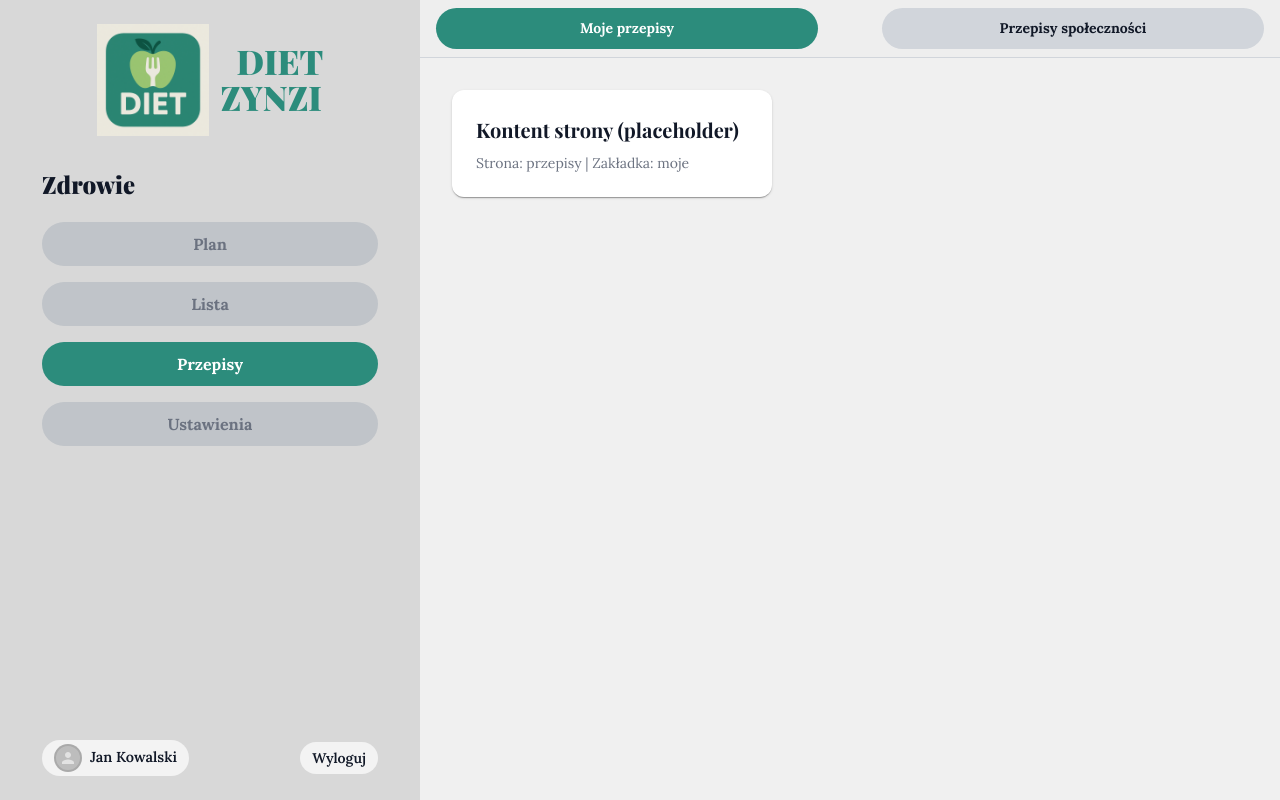
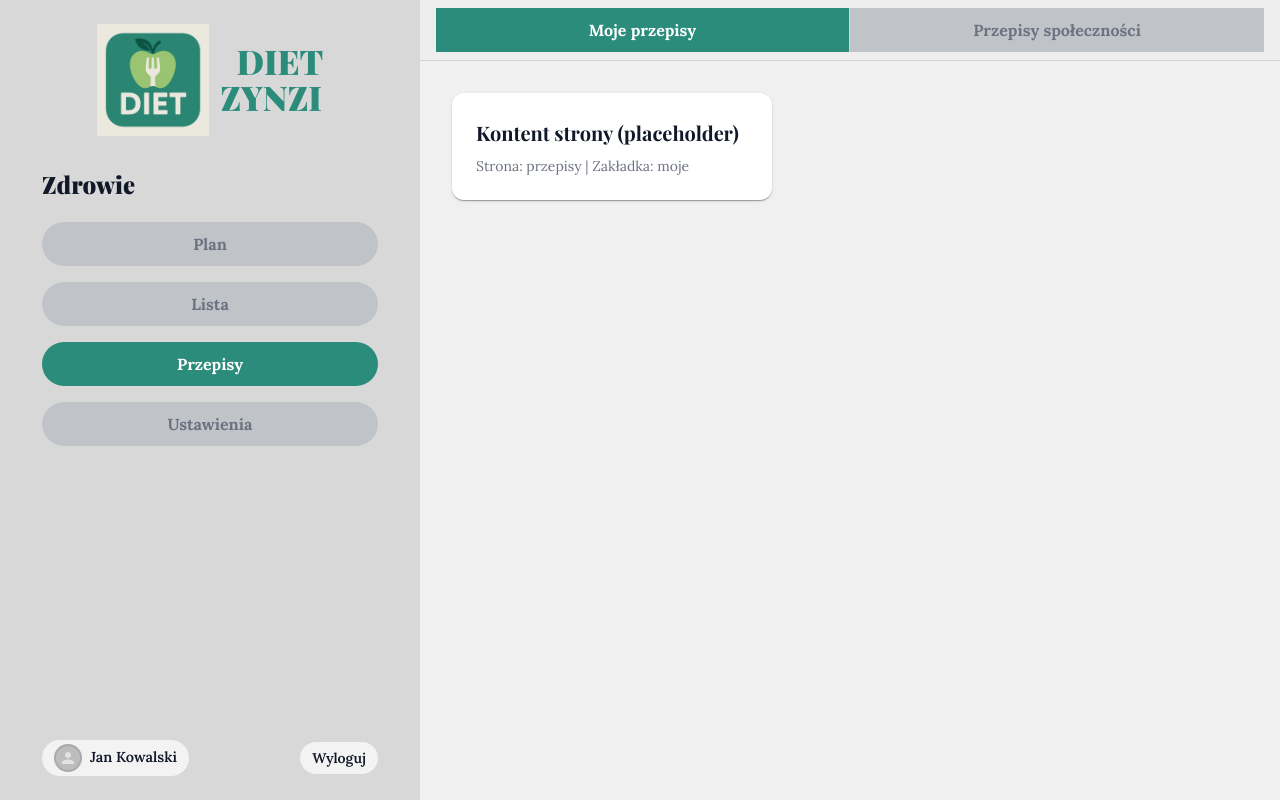
Before and after one commit to Zyzibit/FoodMatch, a React (Vite) app in the folder frontend/: page /sidebar-preview in a window 1280 px wide. Built offline with nearby package versions, Linux system fonts and the light colour scheme.

Commit message:
toppanel

```diff
--- a/frontend/src/components/buttons/Tile.tsx
+++ b/frontend/src/components/buttons/Tile.tsx
@@ -10,6 +10,8 @@ export interface TileProps {
   active?: boolean;
   disabled?: boolean;
   size?: TileSize;
+  square?: boolean; // if true, remove border radius (useful for date strip)
+  bordered?: boolean; // optional border (handled usually by parent)
   onClick?: MouseEventHandler<HTMLButtonElement>;
   className?: string;
 }
@@ -28,6 +30,8 @@ export default function Tile({
   active = false,
   disabled = false,
   size = "md",
+  square = false,
+  bordered = false,
   onClick,
   className,
 }: TileProps) {
@@ -44,7 +48,7 @@ export default function Tile({
 
         return {
           justifyContent: "center",
-          borderRadius: 9999,
+          borderRadius: square ? 0 : 9999,
           py: paddings[size],
           px: 2,
           textTransform: "none",
@@ -60,6 +64,12 @@ export default function Tile({
             backgroundColor: t.palette.grey[200],
             color: t.palette.grey[500],
           },
+          ...(bordered
+            ? {
+                border: `1px solid ${t.palette.grey[300]}`,
+                boxSizing: "border-box",
+              }
+            : {}),
         };
       }}
     >
--- a/frontend/src/components/panels/TopPanel.tsx
+++ b/frontend/src/components/panels/TopPanel.tsx
@@ -1,6 +1,7 @@
-import { Box, Button } from "@mui/material";
+import { Box } from "@mui/material";
 import type { ReactNode } from "react";
 import { useEffect, useMemo } from "react";
+import Tile from "../buttons/Tile";
 
 export type TopPanelItem = {
   key: string;
@@ -51,17 +52,47 @@ export default function TopPanel({
   onChange,
   sticky = false,
 }: {
-  activePage: string; // ← wybór strony determinuje, jakie są zakładki
-  activeKey?: string; // ← kontrola aktywnej zakładki z page
-  onChange?: (key: string) => void; // ← informujemy page o kliknięciu
-  sticky?: boolean; // ← opcjonalnie „przyklej” na górę
+  activePage: string;
+  activeKey?: string;
+  onChange?: (key: string) => void;
+  sticky?: boolean;
 }) {
+  // date strip: always create 9 days from -2..+6 relative to today
+  const dateTiles = useMemo(() => {
+    const today = new Date();
+    const start = new Date(today);
+    start.setDate(today.getDate() - 2);
+    const days: { key: string; label: string }[] = [];
+    const total = 9; // -2..+6
+    for (let i = 0; i < total; i++) {
+      const d = new Date(start);
+      d.setDate(start.getDate() + i);
+      const iso = d.toISOString().slice(0, 10);
+      const weekday = d
+        .toLocaleDateString("pl-PL", { weekday: "short" })
+        .replace(".", "");
+      const day = d.getDate().toString().padStart(2, "0");
+      days.push({ key: `date-${iso}`, label: `${weekday} ${day}` });
+    }
+    return days;
+  }, []);
+
   const items = useMemo(
     () => topPanelConfigs[activePage]?.tabs ?? [],
     [activePage]
   );
 
   useEffect(() => {
+    // when switching to plan, set today's date as default active if none set
+    if (activePage === "plan") {
+      const today = new Date();
+      const iso = today.toISOString().slice(0, 10);
+      const todayKey = `date-${iso}`;
+      const exists = dateTiles.some((t) => t.key === activeKey);
+      if (!exists) onChange?.(todayKey);
+      return;
+    }
+
     const conf = topPanelConfigs[activePage];
     if (!conf) return;
     const exists = items.some((t) => t.key === activeKey);
@@ -69,7 +100,11 @@ export default function TopPanel({
       const fallback = conf.defaultTab ?? conf.tabs[0]?.key;
       if (fallback) onChange?.(fallback);
     }
-  }, [activePage, activeKey, items, onChange]);
+  }, [activePage, activeKey, items, onChange, dateTiles]);
+
+  const renderArray = activePage === "plan" ? dateTiles : items;
+  const count = renderArray.length;
+
   return (
     <Box
       sx={(t) => ({
@@ -86,46 +121,38 @@ export default function TopPanel({
       <Box
         sx={{
           display: "grid",
-          gridTemplateColumns: `repeat(${items.length}, 1fr)`, // równe kolumny
-          gap: 8,
+          gridTemplateColumns: `repeat(${count}, 1fr)`,
+          gap: 0,
           maxWidth: 1100,
           mx: "auto",
         }}
       >
-        {items.map(({ key, label, icon, disabled }) => {
+        {renderArray.map((it, i) => {
+          const key = (it as any).key as string;
+          const label = (it as any).label as string;
+          const icon = (it as any).icon as ReactNode | undefined;
+          const disabled = (it as any).disabled as boolean | undefined;
           const active = key === activeKey;
+
           return (
-            <Button
+            <Box
               key={key}
-              onClick={() => onChange?.(key)}
-              disabled={disabled}
-              fullWidth
-              disableElevation
               sx={(t) => ({
-                borderRadius: 9999,
-                py: 1,
-                textTransform: "none",
-                fontWeight: 700,
-                justifyContent: "center",
-                gap: 0.6,
-                backgroundColor: active
-                  ? t.palette.secondary.main
-                  : t.palette.grey[300],
-                color: active ? t.palette.common.white : t.palette.text.primary,
-                "&:hover": {
-                  backgroundColor: active
-                    ? t.palette.secondary.dark
-                    : t.palette.grey[400],
-                },
-                "&.Mui-disabled": {
-                  backgroundColor: t.palette.grey[200],
-                  color: t.palette.grey[500],
-                },
+                width: "100%",
+                borderRight:
+                  i < count - 1 ? `1px solid ${t.palette.grey[300]}` : "none",
               })}
             >
-              {icon}
-              {label}
-            </Button>
+              <Tile
+                title={label}
+                icon={icon}
+                size={activePage === "plan" ? "sm" : "md"}
+                square
+                active={active}
+                disabled={disabled}
+                onClick={() => onChange?.(key)}
+              />
+            </Box>
           );
         })}
       </Box>
--- a/frontend/src/layouts/AuthLayout.tsx
+++ b/frontend/src/layouts/AuthLayout.tsx
@@ -3,11 +3,10 @@ import type { ReactNode } from "react";
 import dietLogo from "../assets/diet-logo.png";
 
 type AuthLayoutProps = {
-  title: string;
+  title?: string;
   children: ReactNode;
 };
-
-export default function AuthLayout({ title, children }: AuthLayoutProps) {
+export default function AuthLayout({ children }: AuthLayoutProps) {
   return (
     <Box
       sx={{
```
Also changed, not shown: frontend/src/components/panels/SidebarPanel.tsx (+10 -3 lines).
